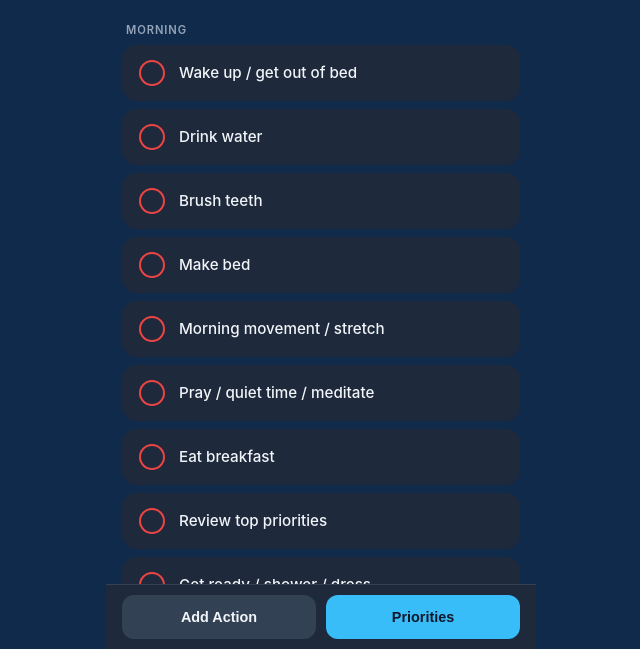
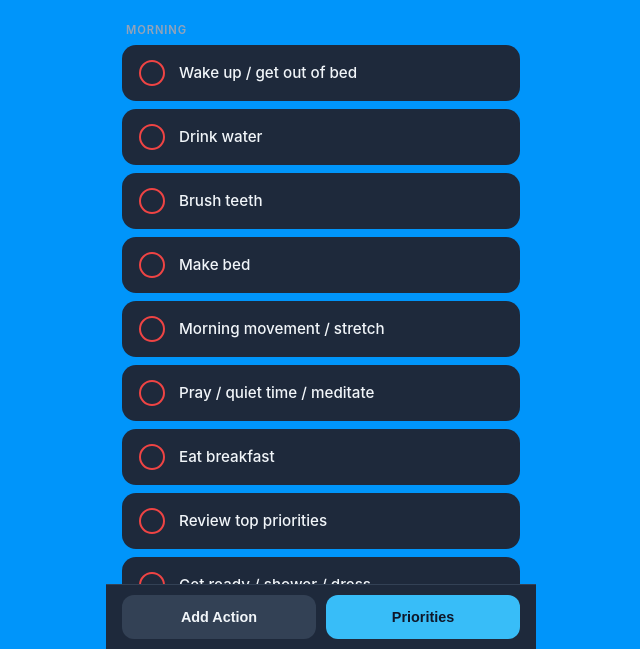
Before and after one commit to jstahura/Dream-Life-App, a plain HTML site: page index.html in a window 1280 px wide. Shown: the part 151-800 px from the top of the page, without its empty margins (319-959 px from the left). Drawn offline with Linux system fonts and the light colour scheme.

Commit message:
Update index.html
lighter blue color change

```diff
--- a/index.html
+++ b/index.html
@@ -5,11 +5,11 @@
   <meta name="viewport" content="width=device-width, initial-scale=1.0, maximum-scale=1.0, user-scalable=no, viewport-fit=cover" />
   <meta name="apple-mobile-web-app-capable" content="yes" />
   <meta name="apple-mobile-web-app-status-bar-style" content="black-translucent" />
-  <meta name="theme-color" content="#0f2a4a" />
+  <meta name="theme-color" content="#0095fa" />
   <title>Dream Life</title>
   <style>
     :root {
-      --bg: #0f2a4a;
+      --bg: #0095fa;
       --card: #1e293b;
       --border: #334155;
       --text: #f1f5f9;
```
